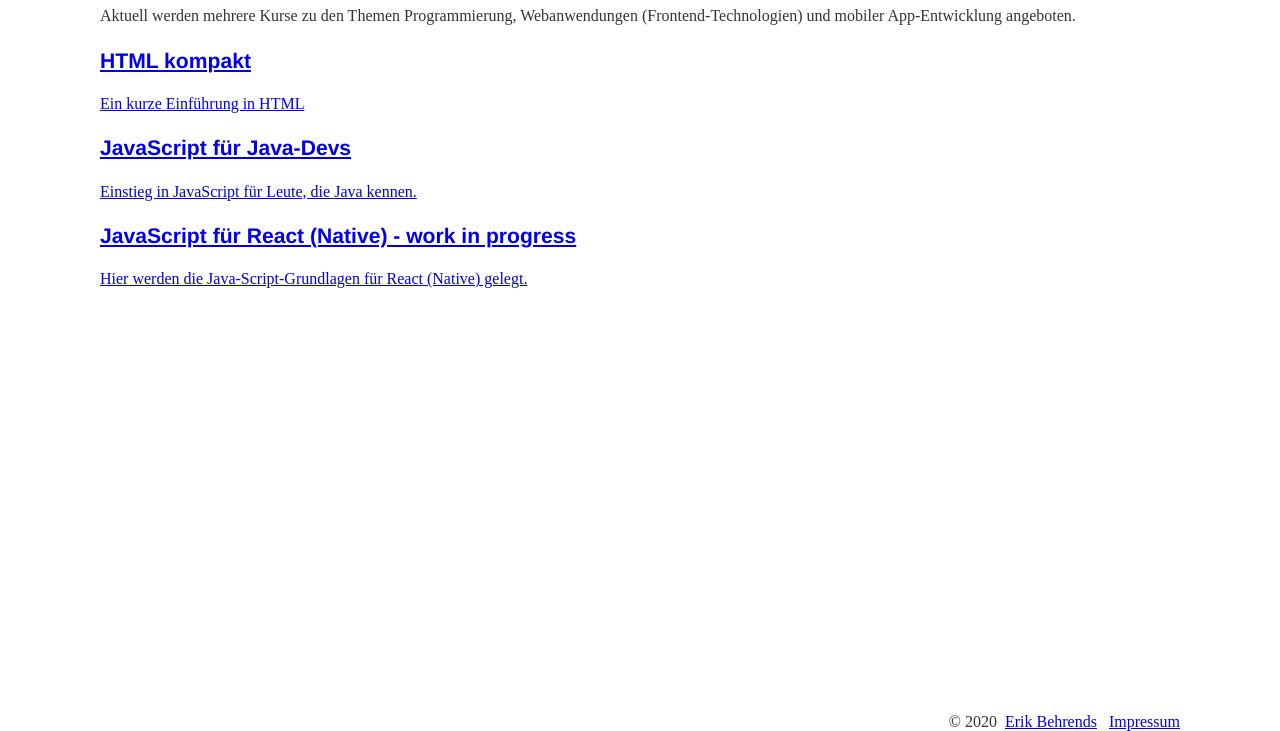
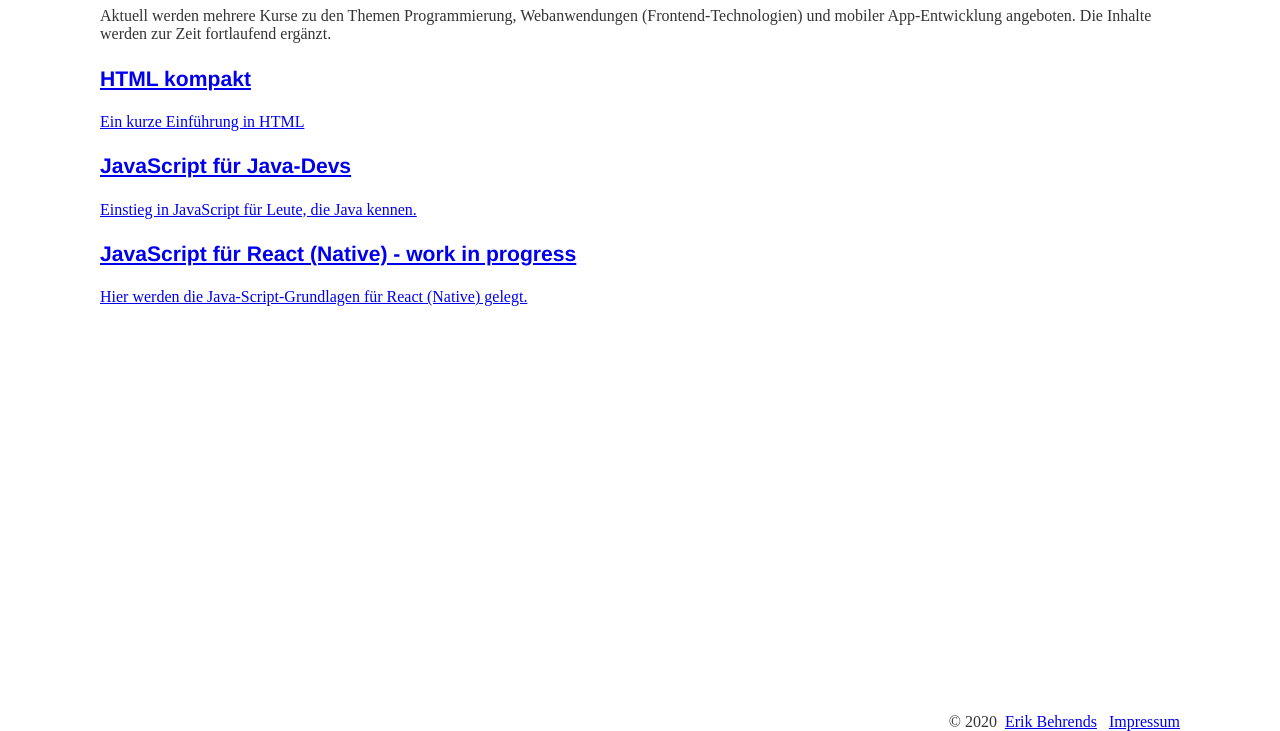
Before and after one commit to behrends/progcontent, a Gatsby site: page / in a window 1280 px wide. Shown: the part 69-800 px from the top of the page. Built offline with nearby package versions, Linux system fonts and the light colour scheme; Gatsby itself is replaced by a stand-in of ours; some packages are replaced by stand-ins of ours; what typography-theme-fairy-gates would draw is missing.

Commit message:
Minor change

```diff
--- a/src/pages/index.js
+++ b/src/pages/index.js
@@ -9,7 +9,8 @@ export default ({ data }) => {
       <p>
         Aktuell werden mehrere Kurse zu den Themen Programmierung,
         Webanwendungen (Frontend-Technologien) und mobiler
-        App-Entwicklung angeboten.
+        App-Entwicklung angeboten. Die Inhalte werden zur Zeit
+        fortlaufend ergänzt.
       </p>
       {data.allMdx.edges.map(({ node }) => (
         <div key={node.id}>
```
